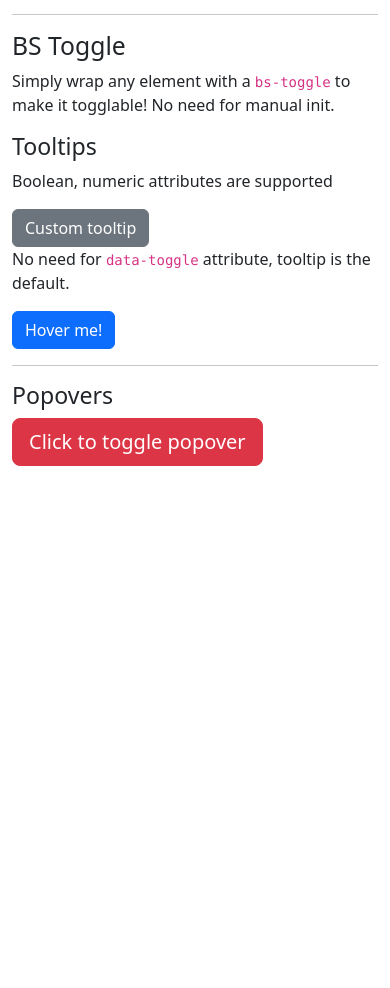
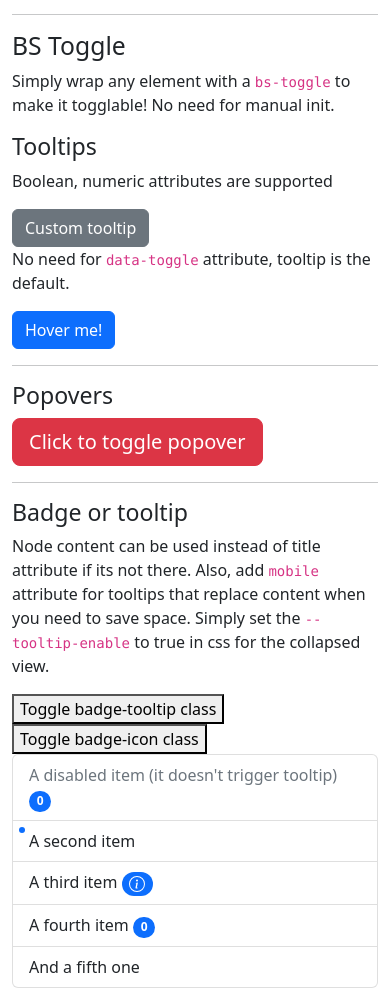
Before and after one commit to lekoala/bs-companion, a website: page static/bs-toggle.html in a window 390 px wide. Shown: the part 115-1103 px from the top of the page. Before the commit the page ends 844 px from the top, so only its background shows below. Drawn offline with nearby package versions, Linux system fonts and the light colour scheme.

Commit message:
add mobile toggle

```diff
--- a/static/bs-toggle.html
+++ b/static/bs-toggle.html
@@ -30,6 +30,35 @@
     <style>
       .custom-tooltip {
         --bs-tooltip-bg: var(--bs-primary);
+      }
+
+      .badge {
+        --tooltip-enable: false;
+      }
+
+      .badge-tooltip .badge {
+        text-indent: -9999px;
+        display: block;
+        padding: 0;
+        width: 6px;
+        height: 6px;
+        position: absolute;
+        top: 6px;
+        left: 6px;
+        --tooltip-enable: true;
+      }
+
+      bs-toggle svg {
+        display: none;
+      }
+      .badge-icon bs-toggle svg {
+        display: inline-block;
+      }
+      .badge-icon .badge > span {
+        display: none;
+      }
+      .badge-icon .badge {
+        --tooltip-enable: true;
       }
     </style>
   </head>
@@ -77,6 +106,44 @@
       <bs-toggle data-toggle="popover" data-title="Popover title" data-content="And here's some amazing content. It's very engaging. Right?">
         <button type="button" class="btn btn-lg btn-danger">Click to toggle popover</button>
       </bs-toggle>
+
+      <hr />
+      <h3 class="mt-3">Badge or tooltip</h3>
+
+      <p>
+        Node content can be used instead of title attribute if its not there. Also, add
+        <code>mobile</code>
+        attribute for tooltips that replace content when you need to save space. Simply set the <code>--tooltip-enable</code> to true in css for the collapsed view.
+      </p>
+      <button id="toggleClass" onclick="document.getElementById('test-nav-item').classList.toggle('badge-tooltip')">Toggle badge-tooltip class</button>
+      <button id="toggleClass" onclick="document.getElementById('test-icon-item').classList.toggle('badge-icon')">Toggle badge-icon class</button>
+
+      <ul class="list-group">
+        <li class="list-group-item disabled" aria-disabled="true">A disabled item (it doesn't trigger tooltip)
+          <bs-toggle mobile><span class="badge bg-primary rounded-pill">0</span></bs-toggle>
+        </li>
+        <li class="list-group-item badge-tooltip" id="test-nav-item">
+          A second item
+          <bs-toggle mobile><span class="badge bg-primary rounded-pill">2000+</span></bs-toggle>
+        </li>
+        <li class="list-group-item badge-icon" id="test-icon-item">
+          A third item
+          <bs-toggle mobile>
+            <span class="badge bg-primary rounded-pill">
+              <svg xmlns="http://www.w3.org/2000/svg" width="16" height="16" fill="currentColor" viewBox="0 0 16 16">
+                <path d="M8 15A7 7 0 1 1 8 1a7 7 0 0 1 0 14zm0 1A8 8 0 1 0 8 0a8 8 0 0 0 0 16z"></path>
+                <path
+                  d="m8.93 6.588-2.29.287-.082.38.45.083c.294.07.352.176.288.469l-.738 3.468c-.194.897.105 1.319.808 1.319.545 0 1.178-.252 1.465-.598l.088-.416c-.2.176-.492.246-.686.246-.275 0-.375-.193-.304-.533L8.93 6.588zM9 4.5a1 1 0 1 1-2 0 1 1 0 0 1 2 0z"></path>
+              </svg>
+              <span>2000+</span>
+            </span>
+          </bs-toggle>
+        </li>
+        <li class="list-group-item">A fourth item
+          <bs-toggle mobile><span class="badge bg-primary rounded-pill">0</span></bs-toggle>
+        </li>
+        <li class="list-group-item">And a fifth one</li>
+      </ul>
     </div>
   </body>
 </html>
```
Also changed, not shown: src/BsToggle.js (+22 -1 lines).
